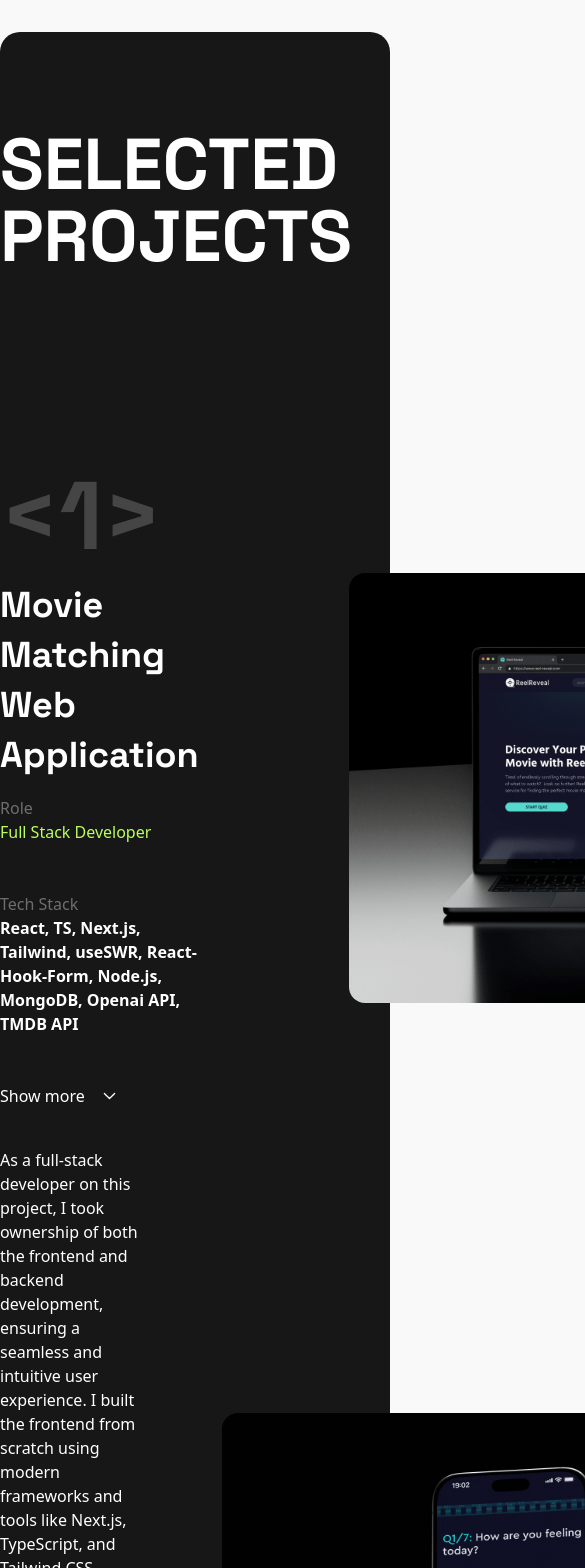
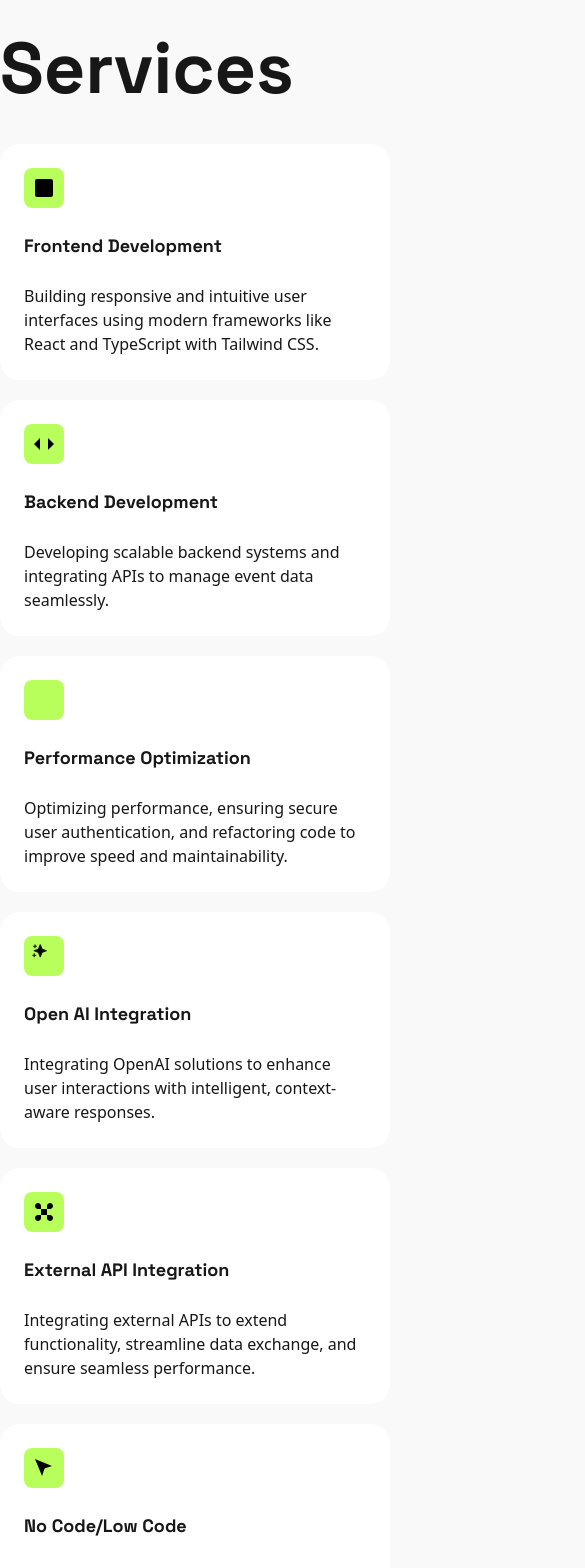
Before and after one commit to Sergiy5/kushnir_web-dev, a Next.js app: page / in a window 390 px wide. Shown: the part 840-2408 px from the top of the page, 585 px wide, since content can reach past the window. Built offline with nearby package versions, Linux system fonts and the light colour scheme.

Commit message:
Section Services

```diff
--- a/src/app/components/ClockContactSection.tsx
+++ b/src/app/components/ClockContactSection.tsx
@@ -1,15 +1,14 @@
 import Link from "next/link";
-// import DigitalClock from "./DigitalClock";
-import { nanoid } from "nanoid";
-import dynamic from "next/dynamic";
+import DigitalClock from "./DigitalClock";
+import { Icon } from "./ui/Icon";
+import { contacts } from "../content";
 
-const DigitalClockDynamic = dynamic(() => import("./DigitalClock"), {});
 
 export const ClockContactsSection: React.FC = () => {
   return (
     <section className="container flex justify-between items-center py-[100px]">
       <div className="flex justify-center items-center w-1/2 pr-32">
-        <DigitalClockDynamic />
+        <DigitalClock />
       </div>
       <div className=" flex flex-col justify-between items-center gap-10 w-1/2 ">
         <p>
@@ -18,24 +17,25 @@ export const ClockContactsSection: React.FC = () => {
           LinkedIn, or GitHub—I’d love to hear from you!
         </p>
         <ul className="flex justify-between items-center w-full">
-          <li key={nanoid()}>
-            <Link href="s1983@gmail.com">
-              @SerhiyKushnir LinkedIn
-              <p>Email</p>
-            </Link>
-          </li>
-          <li key={nanoid()}>
-            <Link href="/in/serhiikushnir/">
-              /in/serhiikushnir/
-              <p>LinkedIn</p>
-            </Link>
-          </li>
-          <li key={nanoid()}>
-            <Link href="@SerhiyKushnir">
-              @SerhiyKushnir
-              <p>Telegram</p>
-            </Link>
-          </li>
+          {contacts.map((contact, index) => {
+            return (
+              <li key={index} className="flex flex-col items-start gap-1">
+                <Link
+                  href={contact.url}
+                  className="group flex flex-col items-start text-grey_500 font-bold gap-2 cursor-pointer transition-all hover:text-grey_400"
+                >
+                  {contact.text}
+                  <Icon
+                    id="icon-arrow-up-right"
+                    width={12}
+                    height={12}
+                    className="text-grey_500 group-hover:text-grey_400"
+                  />
+                </Link>
+                <p>{contact.service}</p>
+              </li>
+            );
+          })}
         </ul>
       </div>
     </section>
--- /dev/null
+++ b/src/app/components/ServicesList.tsx
@@ -0,0 +1,26 @@
+import { services } from "../content";
+import { Icon } from "./ui/Icon";
+
+export const ServicesList: React.FC = () => {
+  return (
+    <section id="services" className="container flex flex-col gap-10" >
+      <h2>Services</h2>
+      <ul className="grid grid-cols-1 md:grid-cols-2 lg:grid-cols-3 gap-5">
+        {services.map((item, index) => {
+          return (
+            <li
+              key={index}
+              className="flex flex-col gap-6 bg-textLight rounded-[20px] p-6"
+            >
+              <div className="flex justify-center items-center size-10 bg-accentGreen p-1 rounded-lg">
+                <Icon id={item.iconId} width={24} height={24} />
+              </div>
+              <h4>{item.service}</h4>
+              <p>{item.description}</p>
+            </li>
+          );
+        })}
+      </ul>
+    </section>
+  );
+};
--- /dev/null
+++ b/src/app/content/contacts/contacts.ts
@@ -0,0 +1,17 @@
+export const contacts = [
+  {
+    text: "s1983kushnir@gmail.com",
+    url: "mailto:s1983kushnir@gmail.com",
+    service: "Email",
+  },
+  {
+    text: "@SerhiyKushnir",
+    url: " https://t.me/SerhiyKushnir",
+    service: "Telegram",
+  },
+  {
+    text: "/in/serhiikushnir/",
+    url: "https://www.linkedin.com/in/serhiykushnir/",
+    service: " LinkedIn ",
+  },
+];
--- /dev/null
+++ b/src/app/content/index.ts
@@ -0,0 +1,3 @@
+export * from "./projects/projects";
+export * from "./contacts/contacts";
+export * from "./services/services";
--- /dev/null
+++ b/src/app/content/services/services.ts
@@ -0,0 +1,38 @@
+export const services = [
+  {
+    iconId: "icon-layout",
+    service: "Frontend Development",
+    description:
+      "Building responsive and intuitive user interfaces using modern frameworks like React and TypeScript with Tailwind CSS.",
+  },
+  {
+    iconId: "icon-code",
+    service: "Backend Development",
+    description:
+      "Developing scalable backend systems and integrating APIs to manage event data seamlessly.",
+  },
+  {
+    iconId: "icon-sliders",
+    service: "Performance Optimization",
+    description:
+      "Optimizing performance, ensuring secure user authentication, and refactoring code to improve speed and maintainability.",
+  },
+  {
+    iconId: "icon-openai",
+    service: "Open AI Integration",
+    description:
+      "Integrating OpenAI solutions to enhance user interactions with intelligent, context-aware responses.",
+  },
+  {
+    iconId: "icon-external_api",
+    service: "External API Integration",
+    description:
+      "Integrating external APIs to extend functionality, streamline data exchange, and ensure seamless performance.",
+  },
+  {
+    iconId: "icon-mouse_pointer",
+    service: "No Code/Low Code ",
+    description:
+      "Building efficient web solutions using no-code/low-code platforms, accelerating development timelines and reducing costs.",
+  },
+];
--- a/src/app/globals.css
+++ b/src/app/globals.css
@@ -33,28 +33,13 @@ h3 {
   @apply font-bold text-4xl leading-[50px];
 }
 
-/* h1 {
-  font-weight: 700;
-  font-size: 40px;
-  line-height: 120%;
-}
-
-@media (min-width: 769px) {
-  h1 {
-    line-height: 60px;
-    font-size: 52px;
-  }
-}
-
-
-
-h4 {
-  @apply font-light text-2xl leading-9 tracking-normal;
+h4{
+  @apply font-bold text-lg;
 }
 
 h5 {
   @apply font-medium text-xl leading-7 tracking-normal;
-} */
+}
 
 ul,
 ol {
--- a/src/app/page.tsx
+++ b/src/app/page.tsx
@@ -1,12 +1,14 @@
 import { ClockContactsSection } from "./components/ClockContactSection";
+// import { ProjectsList } from "./components/ProjectsList";
 import { Hero } from "./components/Hero";
-import { ProjectsList } from "./components/ProjectsList";
+import { ServicesList } from "./components/ServicesList";
 
 export default function Home() {
   return (
     <div className="flex flex-col items-center justify-between gap-[144px] pt-16 pb-36">
       <Hero />
-      <ProjectsList />
+      {/* <ProjectsList /> */}
+      <ServicesList />
       <ClockContactsSection />
     </div>
   );
```
Also changed, not shown: src/app/components/ProjectsList.tsx (+4 -4 lines), public/icons/sprite.svg, src/app/content/projects/projects.ts (renamed from public/projects/projects.ts).
